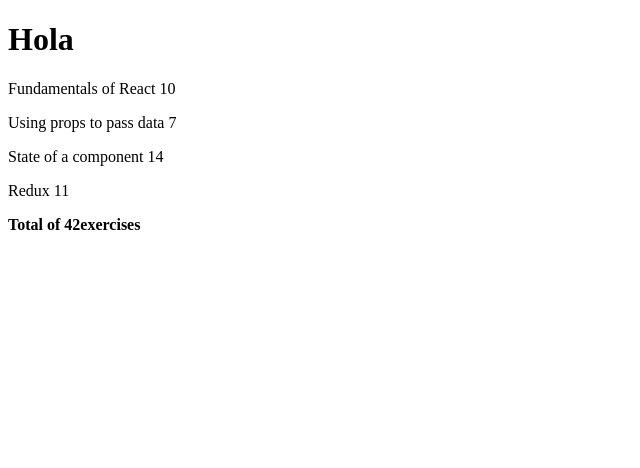
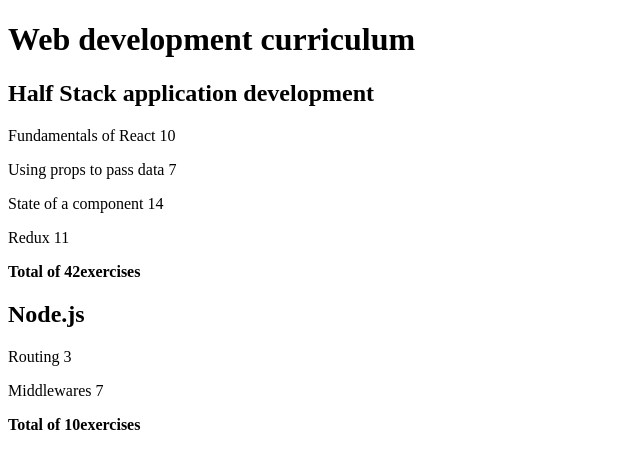
Before and after one commit to AlbertoSSC/FullStackOpen, a React (Vite) app in the folder part02/: page / in a window 1280 px wide. Shown: the top 468 px of the page, without its empty margins (0-640 px from the left). Built offline with nearby package versions, Linux system fonts and the light colour scheme.

Commit message:
part02/ 2.4: Course information step9

```diff
--- a/part02/src/App.jsx
+++ b/part02/src/App.jsx
@@ -1,5 +1,6 @@
 const App = () => {
-  const course = {
+  const course = [
+    {
       id: 1,
       name: "Half Stack application development",
       parts: [
@@ -24,10 +25,27 @@
           id: 4,
         },
       ],
-  };
+    },
+    {
+      name: "Node.js",
+      id: 2,
+      parts: [
+        {
+          name: "Routing",
+          exercises: 3,
+          id: 1,
+        },
+        {
+          name: "Middlewares",
+          exercises: 7,
+          id: 2,
+        },
+      ],
+    },
+  ];
 
   const Course = ({ course }) => {
-    const Header = ({ name }) => <h1>{name}Hola</h1>;
+    const Header = ({ name }) => <h2>{name}</h2>;
 
     const Total = ({ parts }) => (
       <p>
@@ -54,14 +72,21 @@
 
     return (
       <div>
-        <Header course={course.name} />
+        <Header name={course.name} />
         <Content parts={course.parts} />
         <Total parts={course.parts} />
       </div>
     );
   };
 
-  return <Course course={course} />;
+  return (
+    <>
+      <h1>Web development curriculum</h1>
+      {course.map((c) => (
+        <Course key={c.id} course={c} />
+      ))}
+    </>
+  );
 };
 
 export default App;
```
Lines whose indentation alone changed are shown as unchanged.
